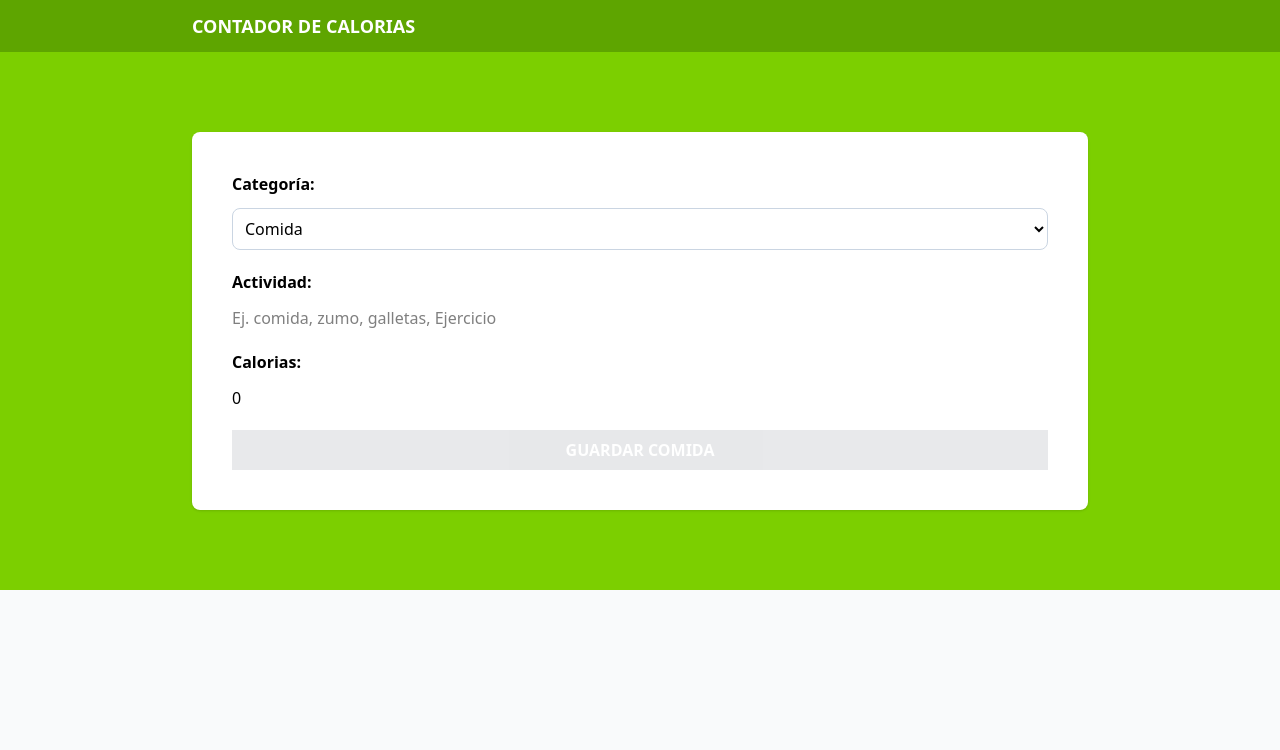
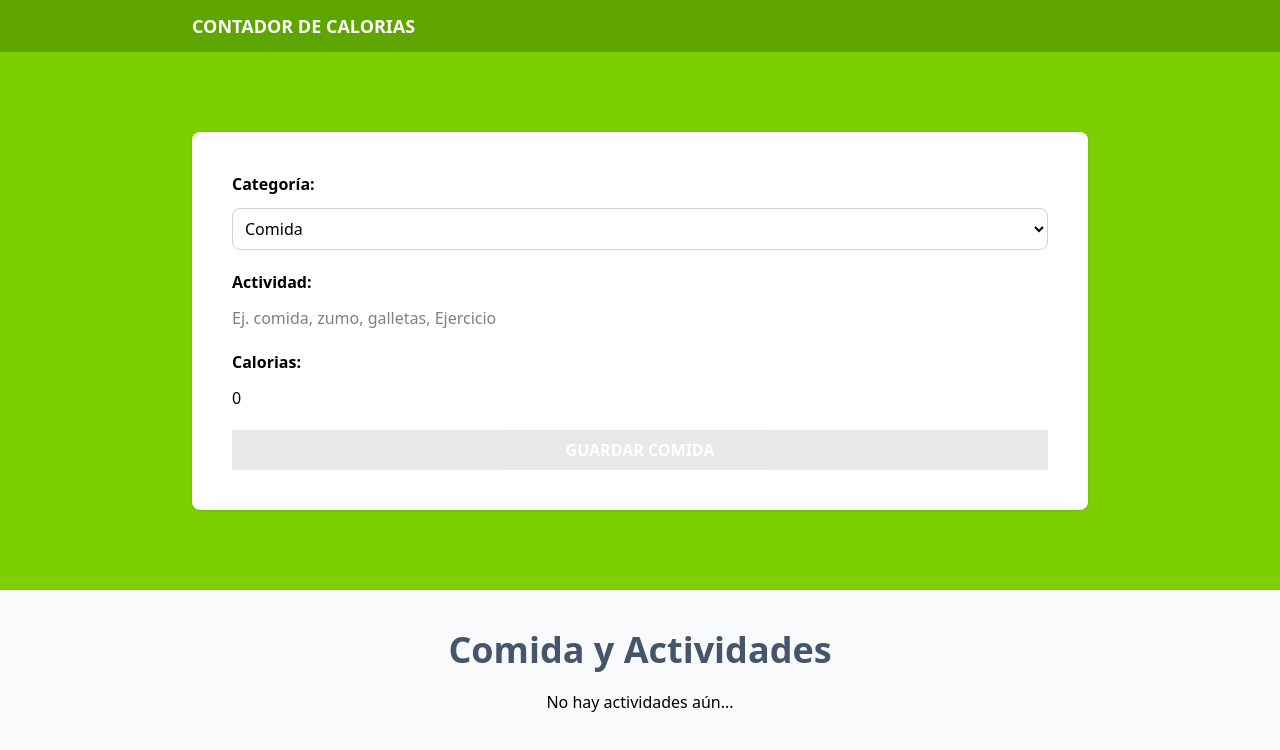
Before and after one commit to DarioBarrionuevo/contadorcalorias, a React (Vite) app: page / in a window 1280 px wide. Shown: the top 750 px of the page. Built offline with nearby package versions, Linux system fonts and the light colour scheme.

Commit message:
create ActivityList

```diff
--- a/src/App.tsx
+++ b/src/App.tsx
@@ -1,6 +1,7 @@
 import { useReducer } from "react";
 import Form from "./components/Form";
 import { activityReducer, iniatialState } from "./reducers/activity-reducer";
+import ActivityList from "./components/ActivityList";
 
 function App() {
   const [state, dispatch] = useReducer(activityReducer, iniatialState);
@@ -15,11 +16,11 @@
       </header>
       <section className="bg-lime-500 py-20 px-5">
         <div className="max-w-4xl mx-auto">
-          <Form
-           dispatch={dispatch}
-           state={state}
-           />
+          <Form dispatch={dispatch} state={state} />
         </div>
+      </section>
+      <section className="p-10 mx-auto max-w-4xl">
+        <ActivityList activities={state.activities} dispatch={dispatch} />
       </section>
     </>
   );
--- /dev/null
+++ b/src/components/ActivityList.tsx
@@ -0,0 +1,59 @@
+import { Dispatch, useMemo } from "react";
+import { Activity } from "../types";
+import { ActivityActions } from "../reducers/activity-reducer";
+import { PencilSquareIcon, XCircleIcon } from "@heroicons/react/24/outline";
+import { categories } from "../data/categories";
+
+type ActivityListProps = {
+  activities: Activity[];
+  dispatch: Dispatch<ActivityActions>;
+};
+
+export default function ActivityList({
+  activities,
+  dispatch,
+}: ActivityListProps) {
+  const categoryName = useMemo(
+    () => (category: Activity["category"]) =>
+      categories.map((cat) => (cat.id === category ? cat.name : "")),
+    [activities]
+  );
+
+  const isEmptyActivities = useMemo(
+    () => activities.length === 0,
+    [activities]
+  );
+
+  return (
+    <>
+      <h2 className="text-4xl font-bold text-slate-600 text-center">
+        Comida y Actividades
+      </h2>
+
+      {isEmptyActivities ? (
+        <p className="text-center my-5">No hay actividades aún...</p>
+      ) : (
+        activities.map((activity) => (
+          <div
+            key={activity.id}
+            className="px-5 py-10 bg-white mt-5 flex justify-between shadow"
+          >
+            <div className="space-y-2 relative">
+              <p
+                className={`absolute -top-8 -left-8 px-10 py-2 text-white uppercase font-bold
+                  ${activity.category === 1 ? "bg-lime-500" : "bg-orange-500"}`}
+              >
+                {categoryName(+activity.category)}
+              </p>
+              <p className="text-2xl font-bold pt-5">{activity.name}</p>
+              <p className="font-black text-4xl text-lime-500">
+                {activity.calories} {""}
+                <span>Calorias</span>
+              </p>
+            </div>
+          </div>
+        ))
+      )}
+    </>
+  );
+}
```
